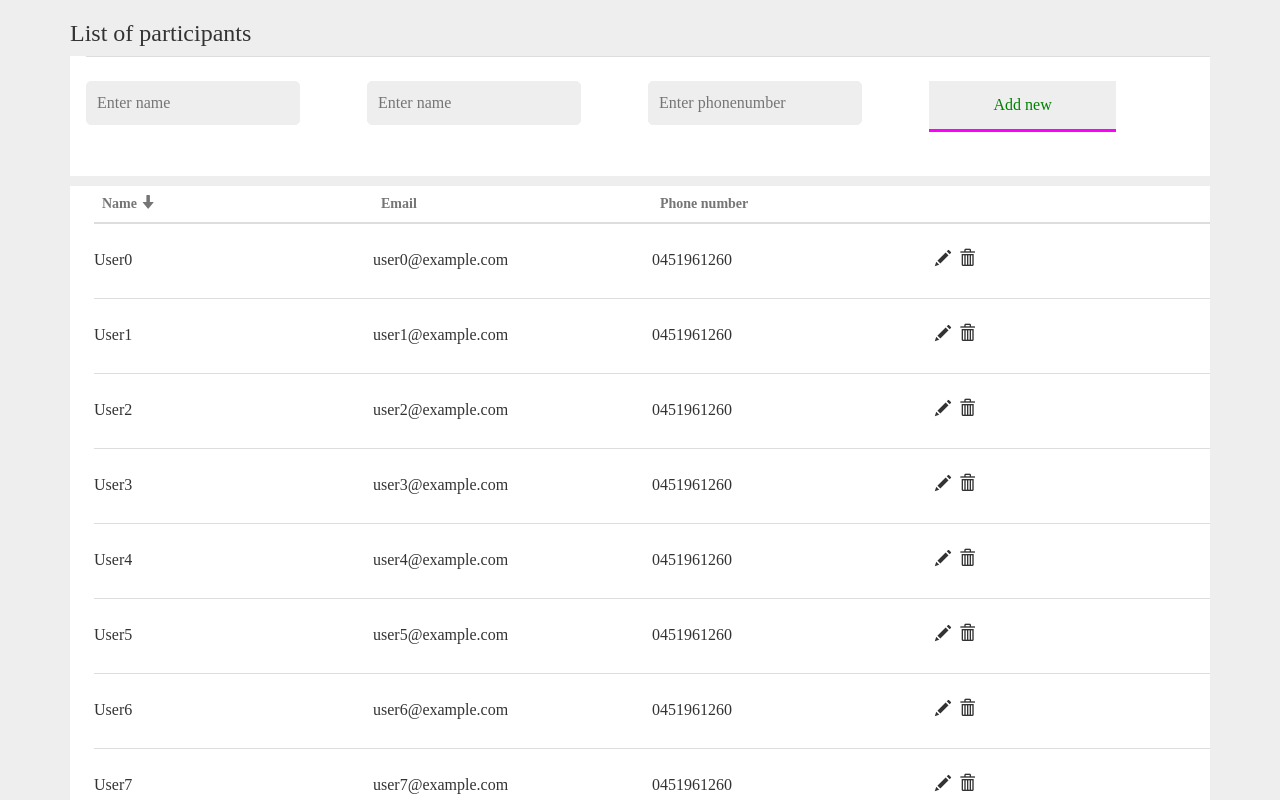
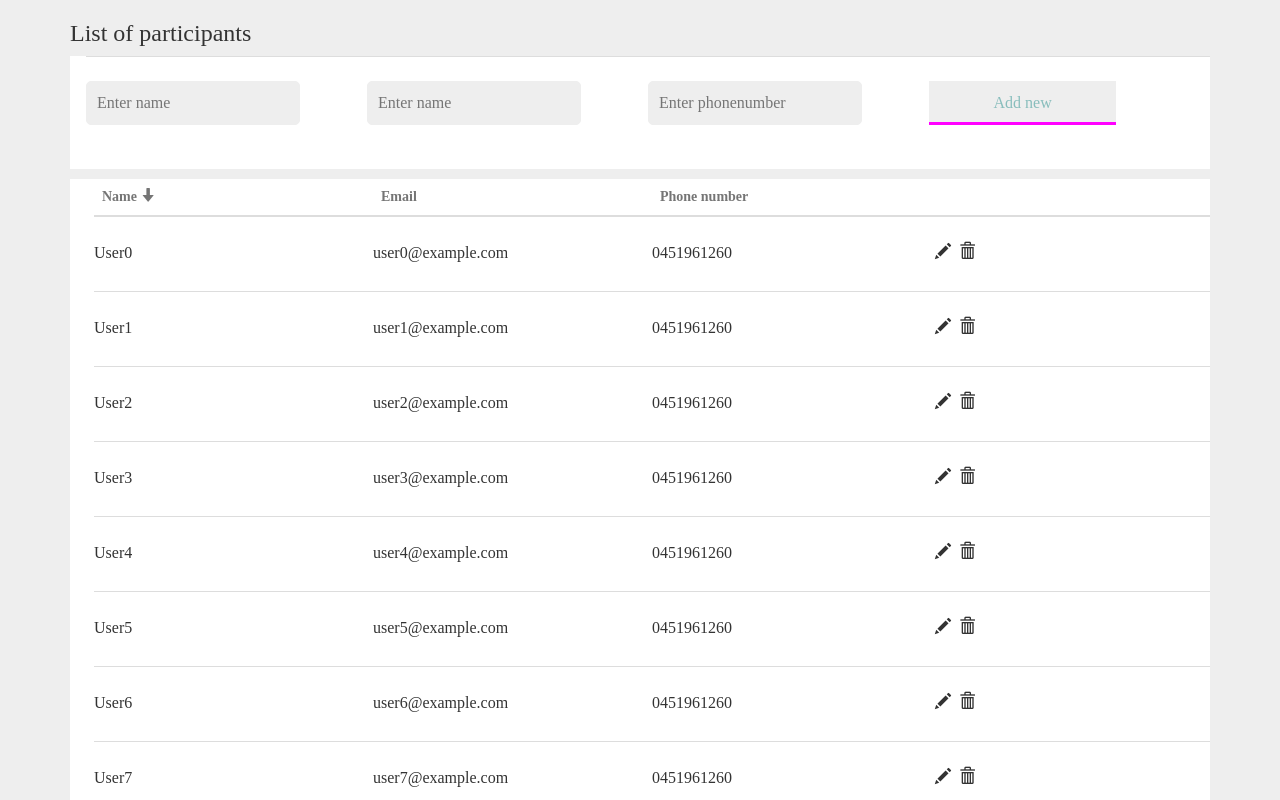
Before and after one commit to matfolio/participant-list, a React (Create React App) app: page / in a window 1280 px wide. In both pictures the pointer is over the element 1022 px from the left and 105 px from the top of the page. Shown: the top 800 px of the page. Built offline with nearby package versions, Linux system fonts and the light colour scheme.

Commit message:
changes to the style

```diff
--- a/src/mystyle.css
+++ b/src/mystyle.css
@@ -77,12 +77,16 @@ input:hover {
 	background:#eee;
 	font-size:16px;
 	font-weight:500;
-	padding:12px 0;
+	padding:10px 0;
 	cursor:pointer;
 }
 .add:hover{
 	border-bottom:3px solid magenta;
-	color:green;
+	box-sizing:border-box;
+	-webkit-box-sizing:border-box;
+	-ms-box-sizing:border-box;
+	padding-bottom:7px;
+	color:#88BDBC;
 }
 /* styles the RowContent Component*/
 .wrapper {
```
